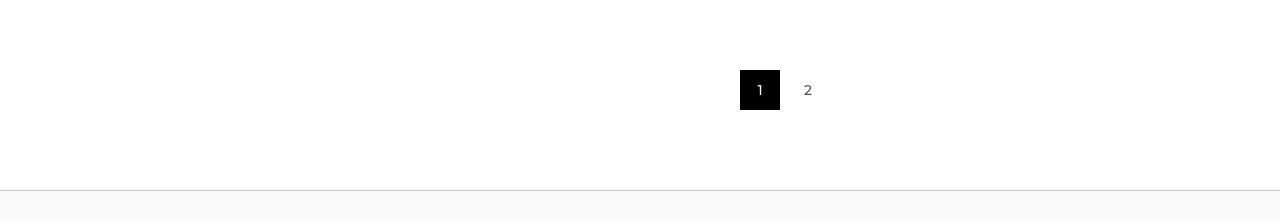
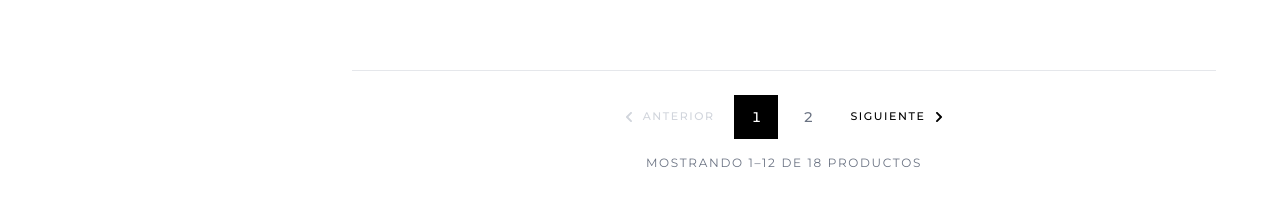
Before and after one commit to Isazaaa/meraqui_fashion, a React (Vite) app: page /categoria/duo in a window 1280 px wide. Shown: the part 1702-1923 px from the top of the page. Built offline with nearby package versions, Linux system fonts and the light colour scheme.

Commit message:
feat(pagination): add prev/next controls, compact page list and results summary

```diff
--- a/src/components/Pagination.jsx
+++ b/src/components/Pagination.jsx
@@ -1,31 +1,121 @@
-import React from 'react';
+import React, { useSyncExternalStore } from 'react';
+import { FaChevronLeft, FaChevronRight } from 'react-icons/fa';
 
-const Pagination = ({ totalPages, paginate, currentPage }) => {
+const ELLIPSIS = 'ellipsis';
+const SM_QUERY = '(min-width: 640px)';
+
+const subscribeToSm = (callback) => {
+  const mq = window.matchMedia(SM_QUERY);
+  mq.addEventListener('change', callback);
+  return () => mq.removeEventListener('change', callback);
+};
+const getSmSnapshot = () => window.matchMedia(SM_QUERY).matches;
+
+/**
+ * Compact page list: always first, last and current ±siblings, with ellipses
+ * collapsing the gaps (e.g. 1 … 4 5 6 … 12). A gap of exactly one page is
+ * rendered as the page itself so the list never hides a single number.
+ */
+function getPageItems(current, total, siblings) {
+  // Short lists fit entirely: no point collapsing them.
+  if (total <= siblings * 2 + 5) return Array.from({ length: total }, (_, i) => i + 1);
+
+  const pages = new Set([1, total]);
+  for (let p = current - siblings; p <= current + siblings; p += 1) {
+    if (p >= 1 && p <= total) pages.add(p);
+  }
+  const sorted = [...pages].sort((a, b) => a - b);
+
+  const items = [];
+  sorted.forEach((page, i) => {
+    const prev = sorted[i - 1];
+    if (prev !== undefined) {
+      if (page - prev === 2) items.push(prev + 1);
+      else if (page - prev > 2) items.push(`${ELLIPSIS}-${prev}`);
+    }
+    items.push(page);
+  });
+  return items;
+}
+
+const focusRing =
+  'focus-visible:outline-none focus-visible:ring-2 focus-visible:ring-blue-serene focus-visible:ring-offset-2';
+
+const Pagination = ({ totalPages, currentPage, totalItems, perPage, paginate }) => {
+  const isSm = useSyncExternalStore(subscribeToSm, getSmSnapshot, () => true);
   if (totalPages <= 1) return null;
 
-  const pageNumbers = Array.from({ length: totalPages }, (_, i) => i + 1);
+  const items = getPageItems(currentPage, totalPages, isSm ? 1 : 0);
+  const first = (currentPage - 1) * perPage + 1;
+  const last = Math.min(currentPage * perPage, totalItems);
+  const atStart = currentPage <= 1;
+  const atEnd = currentPage >= totalPages;
+
+  const stepClass = `inline-flex h-11 min-w-11 items-center justify-center gap-2 px-3 text-[11px] font-medium uppercase tracking-[0.14em] transition-colors duration-200 ${focusRing}`;
+  const stepEnabled = 'text-black-meraqui hover:bg-gray-100';
+  const stepDisabled = 'cursor-not-allowed text-gray-300';
 
   return (
-    <nav aria-label="Paginación" className="mt-14 flex items-center justify-center gap-2">
-      {pageNumbers.map((number) => {
-        const isCurrent = currentPage === number;
+    <nav aria-label="Paginación" className="mt-14 border-t border-gray-200 pt-6">
+      <ol className="flex items-center justify-center gap-1 sm:gap-2">
+        <li>
+          <button
+            type="button"
+            onClick={() => paginate(currentPage - 1)}
+            disabled={atStart}
+            aria-label="Página anterior"
+            className={`${stepClass} ${atStart ? stepDisabled : stepEnabled}`}
+          >
+            <FaChevronLeft aria-hidden="true" className="h-3 w-3" />
+            <span className="hidden sm:inline">Anterior</span>
+          </button>
+        </li>
+
+        {items.map((item) => {
+          if (typeof item === 'string') {
             return (
+              <li key={item} aria-hidden="true" className="flex h-11 w-6 items-center justify-center text-sm text-gray-400 sm:w-8">
+                …
+              </li>
+            );
+          }
+          const isCurrent = item === currentPage;
+          return (
+            <li key={item}>
               <button
-            key={number}
                 type="button"
-            onClick={() => paginate(number)}
-            aria-label={`Ir a la página ${number}`}
+                onClick={() => paginate(item)}
+                aria-label={`Ir a la página ${item}`}
                 aria-current={isCurrent ? 'page' : undefined}
-            className={`flex h-10 w-10 items-center justify-center text-sm font-medium transition-colors duration-200 focus-visible:outline-none focus-visible:ring-2 focus-visible:ring-blue-serene focus-visible:ring-offset-2 ${
+                className={`inline-flex h-11 min-w-11 items-center justify-center px-2 text-sm font-medium tabular-nums transition-colors duration-200 ${focusRing} ${
                   isCurrent
                     ? 'bg-black-meraqui text-white-custom'
-                : 'border border-transparent text-gray-600 hover:border-light-gray-meraqui hover:text-black-meraqui'
+                    : 'text-gray-500 hover:bg-gray-100 hover:text-black-meraqui'
                 }`}
               >
-            {number}
+                {item}
               </button>
+            </li>
           );
         })}
+
+        <li>
+          <button
+            type="button"
+            onClick={() => paginate(currentPage + 1)}
+            disabled={atEnd}
+            aria-label="Página siguiente"
+            className={`${stepClass} ${atEnd ? stepDisabled : stepEnabled}`}
+          >
+            <span className="hidden sm:inline">Siguiente</span>
+            <FaChevronRight aria-hidden="true" className="h-3 w-3" />
+          </button>
+        </li>
+      </ol>
+
+      <p className="mt-4 text-center text-xs uppercase tracking-[0.14em] text-gray-500" aria-live="polite">
+        Mostrando {first}–{last} de {totalItems} {totalItems === 1 ? 'producto' : 'productos'}
+      </p>
     </nav>
   );
 };
--- a/src/hooks/useProductFilters.js
+++ b/src/hooks/useProductFilters.js
@@ -136,7 +136,6 @@ export default function useProductFilters(categoryName, perPage = 12) {
   const setPage = useCallback(
     (value) => {
       updateParams({ page: value <= 1 ? null : value });
-      window.scrollTo({ top: 0, behavior: 'smooth' });
     },
     [updateParams]
   );
--- a/src/pages/CategoryPage.jsx
+++ b/src/pages/CategoryPage.jsx
@@ -1,4 +1,4 @@
-import React, { useState } from 'react';
+import React, { useRef, useState } from 'react';
 import { useParams, Link } from 'react-router-dom';
 import { FaSlidersH } from 'react-icons/fa';
 import ProductCard from '../components/ProductCard';
@@ -21,6 +21,7 @@ const CategoryPage = () => {
     pageItems,
     page,
     totalPages,
+    perPage,
     isUnknownCategory,
     activeFilters,
     setSubcategory,
@@ -30,6 +31,15 @@ const CategoryPage = () => {
     setPage,
     clearFilters,
   } = useProductFilters(categoryName);
+
+  const gridRef = useRef(null);
+
+  // Change page, then bring the top of the grid into view (below the fixed navbar).
+  const handlePageChange = (value) => {
+    setPage(value);
+    const reduceMotion = window.matchMedia('(prefers-reduced-motion: reduce)').matches;
+    gridRef.current?.scrollIntoView({ behavior: reduceMotion ? 'auto' : 'smooth', block: 'start' });
+  };
 
   const hasActiveFilters = activeFilters.length > 0;
   const title = categoryName ? capitalize(categoryName) : 'Categoría';
@@ -90,7 +100,7 @@ const CategoryPage = () => {
       <div className="lg:grid lg:grid-cols-[240px_minmax(0,1fr)] lg:gap-12">
         <FilterSidebar hasActiveFilters={hasActiveFilters} onClear={clearFilters} {...groupProps} />
 
-        <div>
+        <div ref={gridRef} className="scroll-mt-20 sm:scroll-mt-24">
           {results.length === 0 ? (
             <div className="flex flex-col items-center justify-center py-24 text-center">
               <p className="text-base text-black-meraqui">No encontramos productos con estos filtros.</p>
@@ -119,7 +129,9 @@ const CategoryPage = () => {
 
           <Pagination
             totalPages={totalPages}
-            paginate={setPage}
+            totalItems={results.length}
+            perPage={perPage}
+            paginate={handlePageChange}
             currentPage={page}
           />
         </div>
```
Lines whose indentation alone changed are shown as unchanged.
